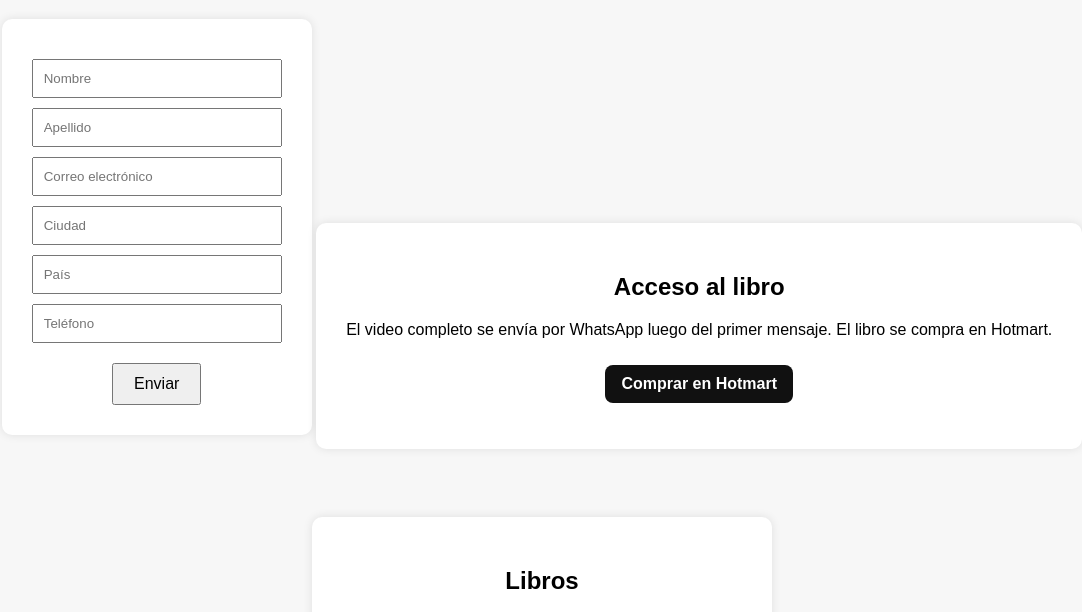
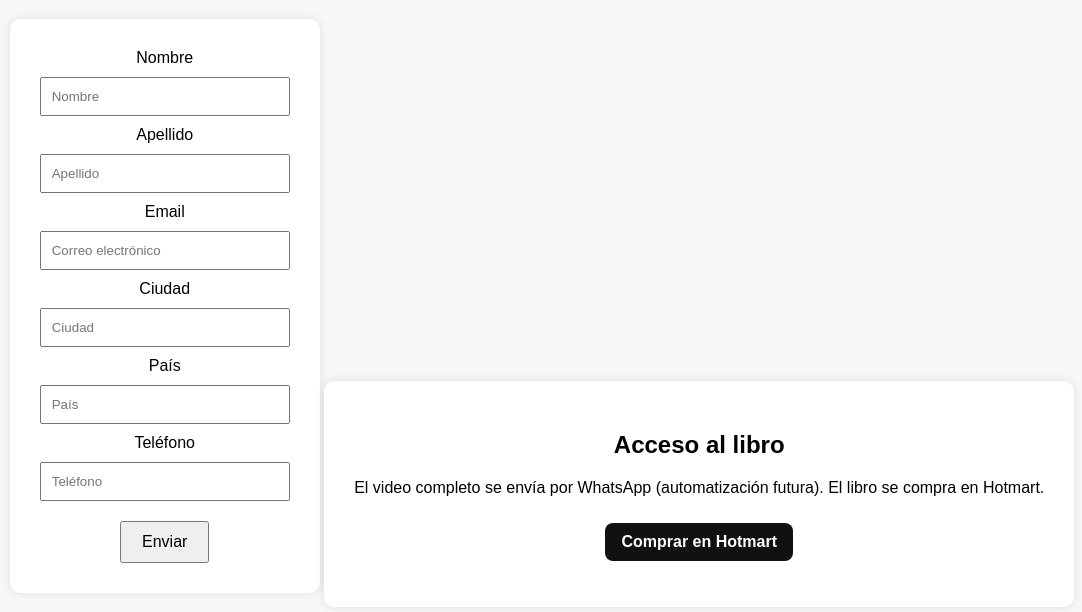
Before and after one commit to Hakiller777/form-webhook-portafolio, a plain HTML site: page index.html in a window 1280 px wide. Shown: the part 111-723 px from the top of the page, without its empty margins (98-1180 px from the left). Drawn offline with Linux system fonts and the light colour scheme; grey boxes are pictures that could not be loaded.

Commit message:
chore(assets): add placeholder short video and poster

```diff
--- a/index.html
+++ b/index.html
@@ -8,20 +8,33 @@
 <body>
     <h1>Formulario de Datos</h1>
     <form id="myForm">
-        <input type="text" name="Nombre" placeholder="Nombre" required>
-        <input type="text" name="Apellido" placeholder="Apellido" required>
-        <input type="email" name="Email" placeholder="Correo electrónico" required>
-        <input type="text" name="Ciudad" placeholder="Ciudad" required>
-        <input type="text" name="Pais" placeholder="País" required>
-        <input type="text" name="Telefono" placeholder="Teléfono" required>
+        <label for="nombre">Nombre</label>
+        <input id="nombre" type="text" name="Nombre" placeholder="Nombre" required>
+
+        <label for="apellido">Apellido</label>
+        <input id="apellido" type="text" name="Apellido" placeholder="Apellido" required>
+
+        <label for="email">Email</label>
+        <input id="email" type="email" name="Email" placeholder="Correo electrónico" required>
+
+        <label for="ciudad">Ciudad</label>
+        <input id="ciudad" type="text" name="Ciudad" placeholder="Ciudad" required>
+
+        <label for="pais">País</label>
+        <input id="pais" type="text" name="Pais" placeholder="País" required>
+
+        <label for="telefono">Teléfono</label>
+        <input id="telefono" type="text" name="Telefono" placeholder="Teléfono" required>
+
         <button type="submit">Enviar</button>
     </form>
 
     <!-- Sección nueva: Acceso al libro (fuera del <form> para no romper el submit) -->
     <section id="acceso-al-libro" aria-labelledby="acceso-title">
         <h2 id="acceso-title">Acceso al libro</h2>
-        <p>El video completo se envía por WhatsApp luego del primer mensaje. El libro se compra en Hotmart.</p>
+        <p>El video completo se envía por WhatsApp (automatización futura). El libro se compra en Hotmart.</p>
         <p>
+            <!-- PLACEHOLDER: HOTMART_URL_AQUI -->
             <a href="HOTMART_URL_AQUI" target="_blank" rel="noopener noreferrer">Comprar en Hotmart</a>
         </p>
     </section>
@@ -32,25 +45,29 @@
     <section id="libros" aria-labelledby="libros-title">
         <h2 id="libros-title">Libros</h2>
 
-        <!-- PLACEHOLDER: VIDEO_CORTO_SRC (ej: assets/video-corto.mp4 o URL) -->
+        <!-- VIDEO (placeholders actuales)
+             - assets/video-corto.mp4
+             - assets/video-corto-poster.jpg
+        -->
         <video controls preload="metadata" poster="assets/video-corto-poster.jpg">
             <source src="assets/video-corto.mp4" type="video/mp4">
             Tu navegador no soporta el elemento de video.
         </video>
 
-        <!-- PLACEHOLDERS:
-             - WA_NUMBER: Reemplazar por número en formato internacional sin + (ej: 54911XXXXXXX)
-             - WA_PREFILL_TEXT: Reemplazar por texto prellenado (se debe URL-encodear)
+        <!-- WhatsApp CTA placeholders:
+             - WA_NUMBER
+             - WA_PREFILL_TEXT_ENCODED
         -->
         <p>
             <a
-                href="https://wa.me/<WA_NUMBER>?text=<WA_PREFILL_TEXT_ENCODED>"
+                href="https://wa.me/WA_NUMBER?text=WA_PREFILL_TEXT_ENCODED"
                 target="_blank"
                 rel="noopener noreferrer"
             >WhatsApp</a>
         </p>
 
         <p>
+            <!-- PLACEHOLDER: HOTMART_URL_AQUI -->
             <a href="HOTMART_URL_AQUI" target="_blank" rel="noopener noreferrer">Comprar en Hotmart</a>
         </p>
     </section>
```
Also changed, not shown: 2 other files.
